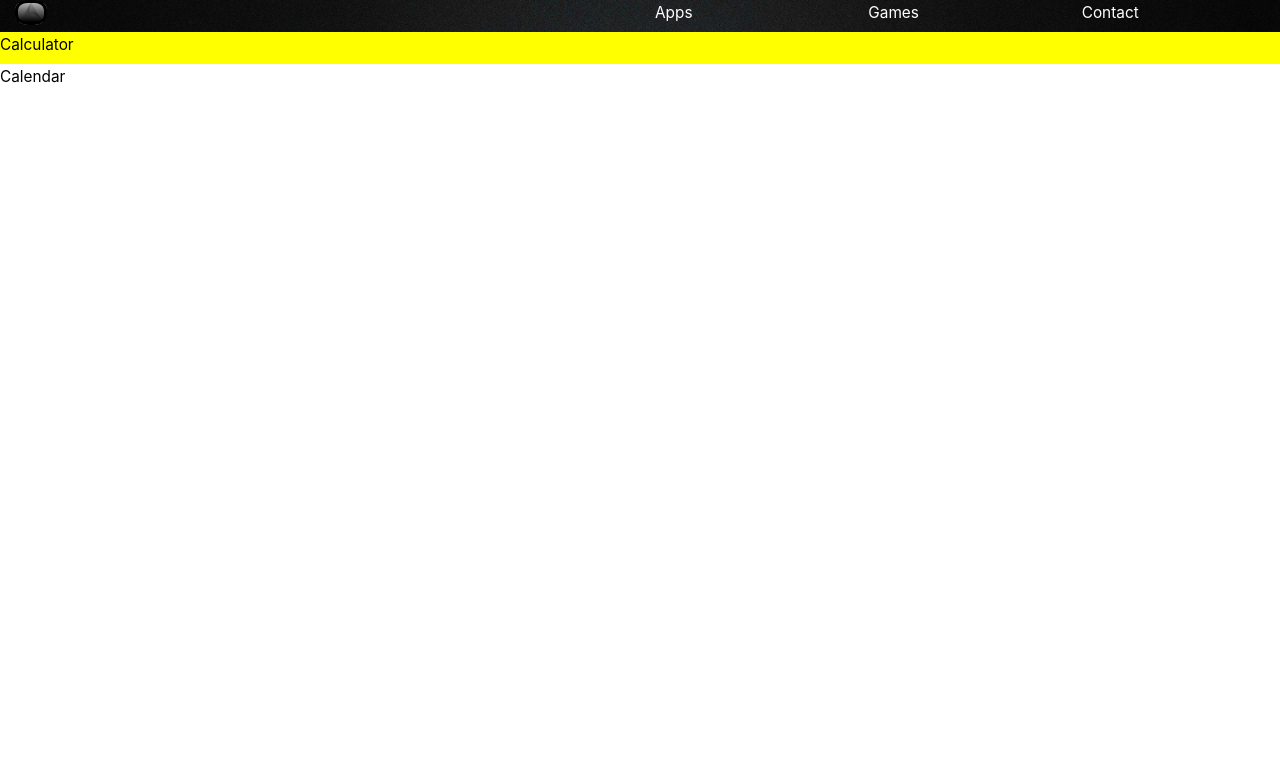
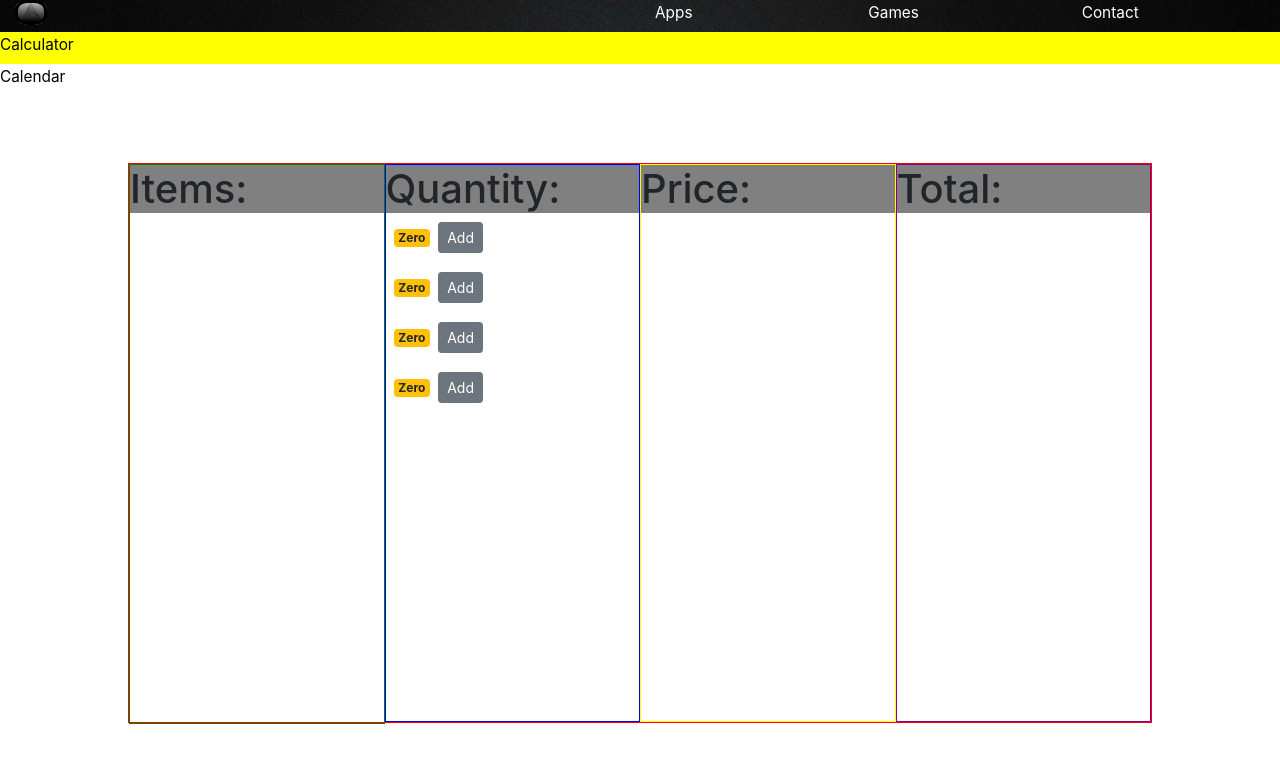
Before and after one commit to Kane13581/projectgenesis, a React (Create React App) app: page /Apps/Calculator in a window 1280 px wide. Shown: the top 762 px of the page. Built offline with nearby package versions, Linux system fonts and the light colour scheme.

Commit message:
calculator add

```diff
--- a/src/components/AppsComponents/Apps.css
+++ b/src/components/AppsComponents/Apps.css
@@ -13,3 +13,52 @@ a.HobbieLinkStyle {
   background-color: yellow;
 color: #000;
 }
+
+.CalculatorPageStyle {
+  position: relative;
+  width: 100%;
+  display: flex;
+  justify-content: center;
+  align-items: center;
+}
+
+.CalculatorApp {
+  margin-top: 10vh;
+  border: 1px red solid;
+  width: 80vw;
+  height: 70vh;
+  display: flex;
+}
+
+.CalculatorList {
+  width: 20vw;
+  border: green 1px solid;
+  height: 70vh;
+}
+
+.CalculatorRoot {
+  width: 20vw;
+  border: 1px blue solid;
+}
+
+.ListStyle {
+  background-color: grey;
+}
+
+.CalculatorPrice {
+  width: 20vw;
+  border: 1px solid yellow;
+}
+
+.PriceStyle {
+  background-color: grey;
+}
+
+.CalculatorTotal {
+  width: 20vw;
+  border: 1px solid purple;
+}
+
+.TotalStyle {
+  background-color: grey;
+}
--- a/src/components/AppsComponents/Calculator.js
+++ b/src/components/AppsComponents/Calculator.js
@@ -1,13 +1,35 @@
 import React from "react";
+import Counters from './CalculatorComponents/counters';
+
 
 function Calculator() {
 	return (
 		<div className="CalculatorPageStyle">
-
-
+			<div className="CalculatorApp">
+				<div className="CalculatorList">
+					<div className="ListStyle">
+						<h1>Items:</h1>
+					</div>
+				</div>
+				<div className="CalculatorRoot">
+					<div className="ListStyle">
+						<h1>Quantity:</h1>
+					</div>
+					<Counters />
+				</div>
+				<div className="CalculatorPrice">
+					<div className="PriceStyle">
+						<h1>Price:</h1>
+					</div>
+				</div>
+				<div className="CalculatorTotal">
+					<div className="TotalStyle">
+						<h1>Total:</h1>
+					</div>
+				</div>
+			</div>
 		</div>
 	);
 }
 
-
 export default Calculator;
--- a/src/components/AppsComponents/CalculatorComponents/counter.jsx
+++ b/src/components/AppsComponents/CalculatorComponents/counter.jsx
@@ -6,10 +6,7 @@ class Counter extends Component {
     tags: [],
   };
 
-  //constructor() {
-  //  super();
-  //  this.handleIncrement = this.handleIncrement.bind(this);
-  //} - is either this, or the function handleIncrement must be an arrow function.
+
 
   handleIncrement = () => {
     this.setState({ count: this.state.count + 1 });
@@ -27,7 +24,7 @@ class Counter extends Component {
           onClick={() => this.handleIncrement()}
           className="btn btn-secondary btn-sm"
         >
-          Increment
+          Add
         </button>
         <ul>
           {this.state.tags.map((tag) => (
```
Also changed, not shown: src/components/AppsComponents/CalculatorComponents/Items.jsx (added, +8 -0 lines).
